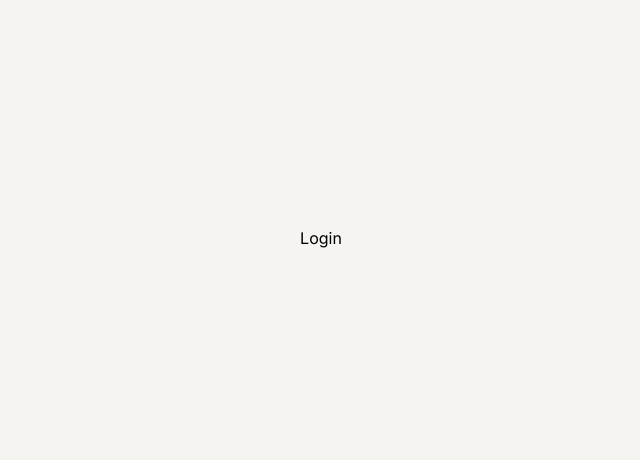
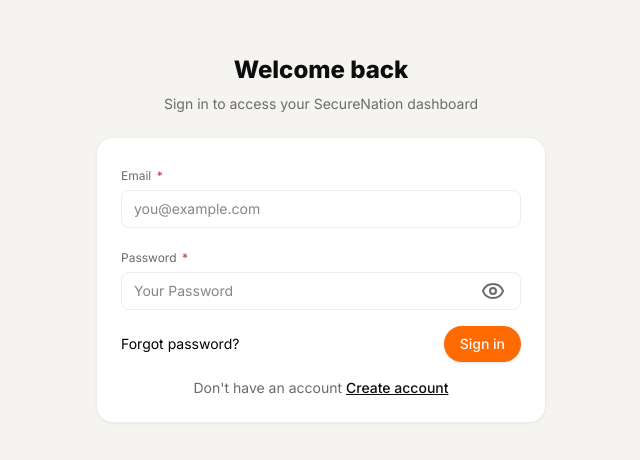
Before and after one commit to deepx-sh/mern-auth-system, a React (Vite) app in the folder frontend/: page /login in a window 1280 px wide. Shown: the part 162-622 px from the top of the page, without its empty margins (319-959 px from the left). Built offline with nearby package versions, Linux system fonts and the light colour scheme; no server answers.

Commit message:
feat: enhance authentication flow with login and register components, add API client, and improve CORS handling

```diff
--- a/frontend/src/components/Navbar.jsx
+++ b/frontend/src/components/Navbar.jsx
@@ -1,7 +1,9 @@
 import React, { useState } from 'react'
 // import headerLogo from '../assets/header_img.png'
 import {ShieldCheck} from 'lucide-react'
+import { useNavigate } from 'react-router-dom';
 const Navbar = () => {
+  const navigate = useNavigate();
   const [mobileOpen, setMobileOpen] = useState(false);
 
   return (
@@ -17,24 +19,24 @@
           </div>
 
           <div className='hidden sm:flex items-center gap-3'>
-              <button type='button' className='text-sm text-[#C9C9C9] border hover:text-[#F8F8F8] px-3 py-1.5 rounded-full transition-colors cursor-pointer'>Login</button>
-              <button type='button' className='text-sm font-medium px-4 py-1.5 rounded-full bg-[#FF6B00] text-[#F8F8F8] hover:bg-[#E65A00] transition-colors shadow-sm cursor-pointer'>Sign up</button>
+              <button type='button' className='text-sm text-[#C9C9C9] border hover:text-[#F8F8F8] px-3 py-1.5 rounded-full transition-colors cursor-pointer' onClick={()=> navigate('/login')}>Login</button>
+              <button type='button' className='text-sm font-medium px-4 py-1.5 rounded-full bg-[#FF6B00] text-[#F8F8F8] hover:bg-[#E65A00] transition-colors shadow-sm cursor-pointer' onClick={()=> navigate('/register')}>Sign up</button>
           </div>
 
           {/* Mobile Menu */}
           <button type='button' onClick={() => setMobileOpen((prev) => !prev)} className='sm:hidden inline-flex h-9 w-9 items-center justify-center rounded-md border border-white/10 bg-[#111111] text-[#F8F8F8] hover:bg-[#1A1A1A] transition-colors' aria-label={mobileOpen ? "Close menu" : "Open menu"} aria-expanded={mobileOpen}>
             {mobileOpen ? (
-              <svg xmlns="http://www.w3.org/2000/svg" width="24" height="24" viewBox="0 0 24 24" fill="none" stroke="currentColor" stroke-width="2" stroke-linecap="round" stroke-linejoin="round" class="lucide lucide-x-icon lucide-x"><path d="M18 6 6 18"/><path d="m6 6 12 12"/></svg>
-            ): (<svg xmlns="http://www.w3.org/2000/svg" width="24" height="24" viewBox="0 0 24 24" fill="none" stroke="currentColor" stroke-width="2" stroke-linecap="round" stroke-linejoin="round" class="lucide lucide-menu-icon lucide-menu"><path d="M4 5h16"/><path d="M4 12h16"/><path d="M4 19h16"/></svg>)}
+              <svg xmlns="http://www.w3.org/2000/svg" width="24" height="24" viewBox="0 0 24 24" fill="none" stroke="currentColor" strokeWidth="2" strokeLinecap="round" strokeLinejoin="round" className="lucide lucide-x-icon lucide-x"><path d="M18 6 6 18"/><path d="m6 6 12 12"/></svg>
+            ): (<svg xmlns="http://www.w3.org/2000/svg" width="24" height="24" viewBox="0 0 24 24" fill="none" stroke="currentColor" strokeWidth="2" strokeLinecap="round" strokeLinejoin="round" className="lucide lucide-menu-icon lucide-menu"><path d="M4 5h16"/><path d="M4 12h16"/><path d="M4 19h16"/></svg>)}
           </button>
           </div>
       </div>
 
       <div className={`sm:hidden border-t  border-white/10 bg-[#050505]/95 transition-all duration-200 ease-out ${mobileOpen? "max-h-32 opacity-100": "max-h-0 opacity-0"} overflow-hidden`}>
         <div className='mx-auto max-w-6xl px-4 py-3 space-y2'>
-          <button type='button' className='w-full text-left text-sm text-[#C9C9C9] hover:text-[#F8F8F8] px-3 py-2 rounded-md hover:bg-[#111111] transition-colors'>Login</button>
+          <button type='button' onClick={()=> navigate('/login')} className='w-full text-left text-sm text-[#C9C9C9] hover:text-[#F8F8F8] px-3 py-2 rounded-md hover:bg-[#111111] transition-colors'>Login</button>
 
-          <button type='button' className='w-full text-sm mt-2 font-medium px-3 py-2 rounded-full bg-[#FF6B00] text-[#F8F8F8] hover:bg-[#E65A00] transition-colors shadow-sm'>Sign up</button>
+          <button type='button' className='w-full text-sm mt-2 font-medium px-3 py-2 rounded-full bg-[#FF6B00] text-[#F8F8F8] hover:bg-[#E65A00] transition-colors shadow-sm' onClick={()=> navigate('/register')}>Sign up</button>
             </div>
       </div>
     </header>
--- /dev/null
+++ b/frontend/src/lib/apiClient.js
@@ -0,0 +1,10 @@
+import axios from "axios";
+
+const apiBaseURL = import.meta.env.VITE_API_URL || "http://localhost:4000/api";
+
+const apiClient = axios.create({
+    baseURL: apiBaseURL,
+    withCredentials:true
+});
+
+export default apiClient
--- a/frontend/src/pages/auth/Login.jsx
+++ b/frontend/src/pages/auth/Login.jsx
@@ -1,8 +1,100 @@
-import React from 'react'
+import axios from 'axios';
+import React, { useState } from 'react'
+import { Link, useNavigate } from 'react-router-dom'
+import TextInput from '../../components/ui/TextInput';
+import { Eye, EyeOff } from 'lucide-react';
+import PrimaryButton from '../../components/ui/PrimaryButton';
+const Login = () => {
+  const navigate = useNavigate();
 
-const Login = () => {
+  const [form, setForm] = useState({ email: '', password: '' });
+  const [loading, setLoading] = useState(false);
+  const [formError, setFormError] = useState("");
+  const [fieldErrors, setFieldErrors] = useState({});
+  const [showPassword, setShowPassword] = useState(false);
+
+
+  const handleChange = (e) => {
+    setForm((prev) => ({...prev, [e.target.name]: e.target.value}));
+  }
+
+
+
+
+  const handleSubmit = async (e) => {
+    e.preventDefault();
+
+    setFormError("");
+    setFieldErrors({});
+
+    if (!form.email.trim() || !form.password.trim()) {
+      setFieldErrors({
+        email: !form.email.trim() ? "Email is required" : undefined,
+        password: !form.password.trim() ? "Password is required" : undefined
+      });
+      return
+    }
+
+    setLoading(true);
+    try {
+      await axios.post("/api/auth/login", form, { withCredentials: true });
+      navigate("/dashboard");
+    } catch (error) {
+      const data = error?.response?.data || {};
+      if (data.errors && typeof data.errors === 'object') {
+        setFieldErrors(data.errors)
+      } else {
+        const newFieldError = {};
+        if (data.email) newFieldError.email = data.email;
+        if (data.password) newFieldError.password = data.password;
+
+        if (Object.keys(newFieldError).length) {
+          setFieldErrors(newFieldError);
+        } else {
+          setFormError(data.message || data.error || error.message || "Login failed");
+        }
+      }
+    } finally {
+      setLoading(false);
+    }
+  }
   return (
-    <main className='min-h-screen flex items-center justify-center bg-[#F5F4F1] p-6'>Login</main>
+    <main className='min-h-screen flex items-center justify-center bg-[#F5F4F1] p-6'>
+      <div className='w-full max-w-md'>
+        <div className='mb-6 text-center'>
+          <h1 className='text-2xl font-extrabold text-[#0D0D0D]'>Welcome back</h1>
+          <p className='mt-2 text-sm text-[#6B6B6B]'>
+            Sign in to access your SecureNation dashboard
+          </p>
+        </div>
+
+        <form onSubmit={handleSubmit} className='bg-white rounded-2xl p-6 shadow-sm ring-1 ring-[#EDEDED] space-y-4'>
+          {formError && (
+            <div className='rounded-md bg-[#FFEDED] px-3 py-2 text-sm text-[#B03A2E]'>{formError}</div>
+
+          )}
+
+          <TextInput label="Email" name="email" type='email' value={form.email} onChange={handleChange} placeholder="you@example.com" required error={fieldErrors.email} autoComplete="email" />
+
+
+          <TextInput label="Password" name="password" type={showPassword ? 'text':'password'} value={form.password} onChange={handleChange} placeholder="Your Password" required rightElement={
+            <button type='button' onClick={() => setShowPassword((prev) => !prev)} className='text-xs text-[#6B6B6B] px-2 py-1 rounded' >{showPassword?<EyeOff/>:<Eye/>}</button>
+          } error={fieldErrors.password} autoComplete="current-password" />
+
+
+          <div className='flex items-center justify-between'>
+            <Link to='/forgot-password' className='text-sm text-[6B6B6B] hover:text-[#0D0D0D]'>Forgot password?</Link>
+
+            <PrimaryButton type='submit' loading={loading}>Sign in</PrimaryButton>
+          </div>
+
+          <div className='text-center text-sm text-[#6B6B6B]'>
+            Don't have an account{" "}
+            <Link to='/register' className='text-[#0D0D0D] font-medium underline'>Create account</Link>
+          </div>
+        </form>
+      </div>
+    </main>
   )
 }
 
--- a/frontend/src/pages/auth/Register.jsx
+++ b/frontend/src/pages/auth/Register.jsx
@@ -6,6 +6,7 @@
 
 import TextInput from '../../components/ui/TextInput'
 import PrimaryButton from '../../components/ui/PrimaryButton'
+import apiClient from '../../lib/apiClient';
 const Register = () => {
   const navigate = useNavigate();
 
@@ -42,7 +43,7 @@
     setFieldErrors({});
 
     try {
-      await axios.post("/api/auth/register", form, { withCredentials: true });
+      await apiClient.post("/auth/register", form);
 
       localStorage.setItem("pendingEmail", form.email);
       navigate("/verify-email", { state: { email: form.email } });
```
Also changed, not shown: frontend/src/pages/LandingPage.jsx (+5 -5 lines), frontend/src/context/AuthContext.jsx (added), 2 other files (tests, documents, lock files or other folders).
